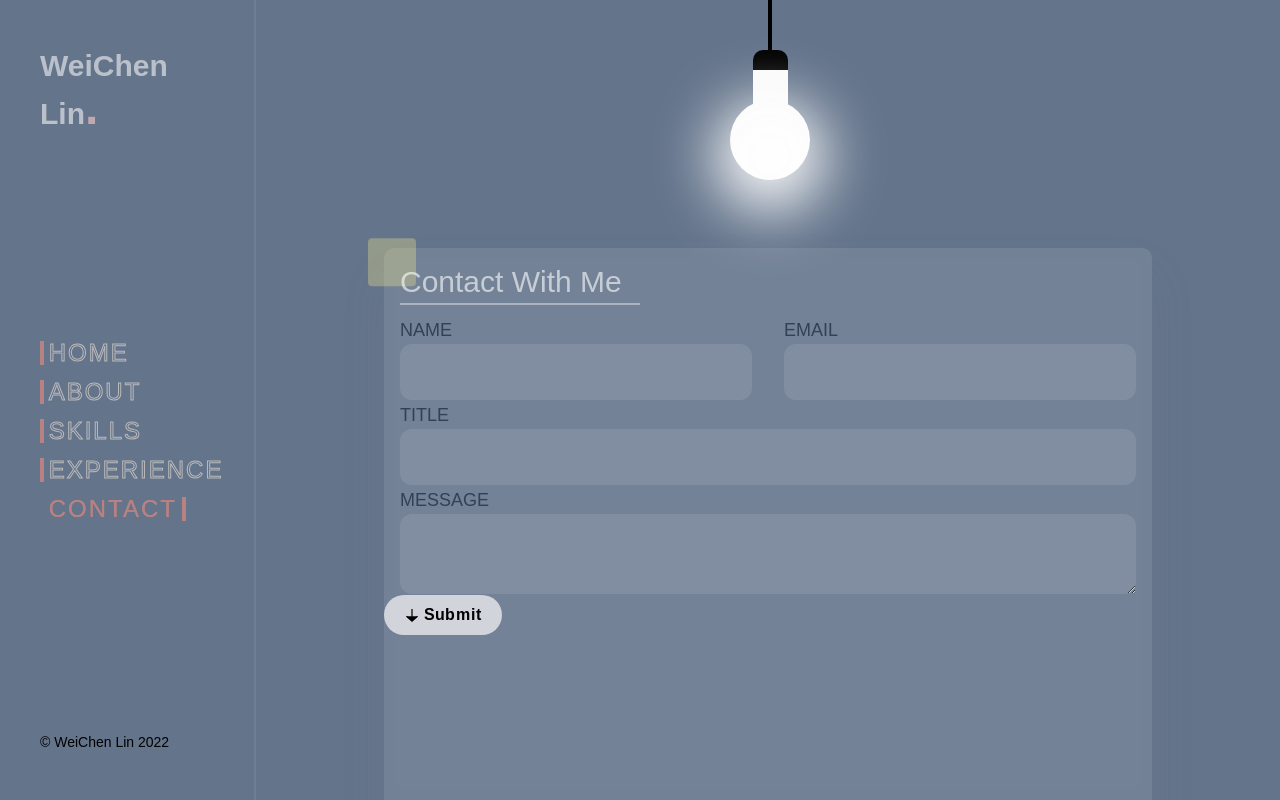
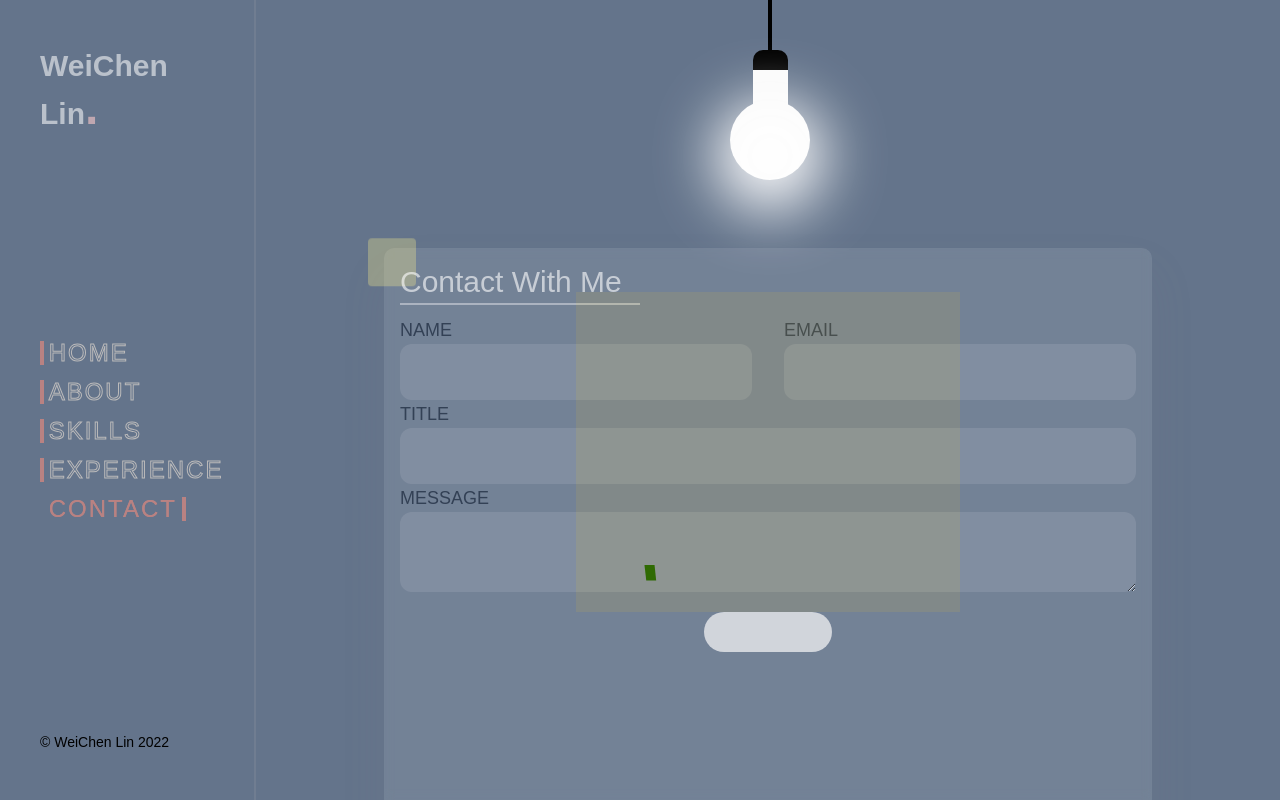
Before and after one commit to WeiChen-Lin/WCL, a Next.js app: page /contact in a window 1280 px wide. Built offline with nearby package versions, Linux system fonts and the light colour scheme.

Commit message:
feat(contact): build confetti effect

```diff
--- a/components/contact/button.css
+++ /dev/null
@@ -1,145 +0,0 @@
-@keyframes loading {
-  0% {
-    cy: 10;
-  }
-  25% {
-    cy: 3;
-  }
-  50% {
-    cy: 10;
-  }
-}
-button {
-  background: none;
-  border: none;
-  color: #f4f7ff;
-  cursor: pointer;
-  font-family: 'Quicksand', sans-serif;
-  font-size: 14px;
-  font-weight: 500;
-  height: 40px;
-  left: 50%;
-  outline: none;
-  overflow: hidden;
-  padding: 0 10px;
-  position: fixed;
-  top: 50%;
-  transform: translate(-50%, -50%);
-  width: 190px;
-  -webkit-tap-highlight-color: transparent;
-  z-index: 1;
-}
-button::before {
-  background: #1f2335;
-  border-radius: 50px;
-  box-shadow: 0 2px 5px rgba(0, 0, 0, 0.4) inset;
-  content: '';
-  display: block;
-  height: 100%;
-  margin: 0 auto;
-  position: relative;
-  transition: width 0.2s cubic-bezier(0.39, 1.86, 0.64, 1) 0.3s;
-  width: 100%;
-}
-button.ready .submitMessage svg {
-  opacity: 1;
-  top: 1px;
-  transition: top 0.4s ease 600ms, opacity 0.3s linear 600ms;
-}
-button.ready .submitMessage .button-text span {
-  top: 0;
-  opacity: 1;
-  transition: all 0.2s ease calc(var(--dr) + 600ms);
-}
-button.loading::before {
-  transition: width 0.3s ease;
-  width: 80%;
-}
-button.loading .loadingMessage {
-  opacity: 1;
-}
-button.loading .loadingCircle {
-  animation-duration: 1s;
-  animation-iteration-count: infinite;
-  animation-name: loading;
-  cy: 10;
-}
-button.complete .submitMessage svg {
-  top: -30px;
-  transition: none;
-}
-button.complete .submitMessage .button-text span {
-  top: -8px;
-  transition: none;
-}
-button.complete .loadingMessage {
-  top: 80px;
-}
-button.complete .successMessage .button-text span {
-  left: 0;
-  opacity: 1;
-  transition: all 0.2s ease calc(var(--d) + 1000ms);
-}
-button.complete .successMessage svg {
-  stroke-dashoffset: 0;
-  transition: stroke-dashoffset 0.3s ease-in-out 1.4s;
-}
-.button-text span {
-  opacity: 0;
-  position: relative;
-}
-.message {
-  left: 50%;
-  position: absolute;
-  top: 50%;
-  transform: translate(-50%, -50%);
-  width: 100%;
-}
-.message svg {
-  display: inline-block;
-  fill: none;
-  margin-right: 5px;
-  stroke-linecap: round;
-  stroke-linejoin: round;
-  stroke-width: 2;
-}
-.submitMessage .button-text span {
-  top: 8px;
-  transition: all 0.2s ease var(--d);
-}
-.submitMessage svg {
-  color: #5c86ff;
-  margin-left: -1px;
-  opacity: 0;
-  position: relative;
-  top: 30px;
-  transition: top 0.4s ease, opacity 0.3s linear;
-  width: 14px;
-}
-.loadingMessage {
-  opacity: 0;
-  transition: opacity 0.3s linear 0.3s,
-    top 0.4s cubic-bezier(0.22, 0, 0.41, -0.57);
-}
-.loadingMessage svg {
-  fill: #5c86ff;
-  margin: 0;
-  width: 22px;
-}
-.successMessage .button-text span {
-  left: 5px;
-  transition: all 0.2s ease var(--dr);
-}
-.successMessage svg {
-  color: #5cffa1;
-  stroke-dasharray: 20;
-  stroke-dashoffset: 20;
-  transition: stroke-dashoffset 0.3s ease-in-out;
-  width: 14px;
-}
-.loadingCircle:nth-child(2) {
-  animation-delay: 0.1s;
-}
-.loadingCircle:nth-child(3) {
-  animation-delay: 0.2s;
-}
--- a/components/contact/button.tsx
+++ b/components/contact/button.tsx
@@ -8,7 +8,7 @@ const Arrow = ({ isHover }: { isHover: boolean }) => {
         xmlns='http://www.w3.org/2000/svg'
         viewBox='0 0 13 12.2'
         className={`w-4 h-4 mr-2 my-1 absolute top-2 left-5 ${
-          isHover ? styles.buttonAnimate : ''
+          isHover ? styles.wordDisappear : ''
         }`}
       >
         <polyline stroke='currentColor' points='2,7.1 6.5,11.1 11,7.1 ' />
@@ -18,15 +18,27 @@ const Arrow = ({ isHover }: { isHover: boolean }) => {
   )
 }
 
+const SuccessSVG = ({ classname }: { classname?: string }) => {
+  return (
+    <svg
+      className={`w-4 h-4 mr-2 my-1 absolute top-2 left-5 ${styles.animated_check} ${classname}`}
+      viewBox='0 0 24 24'
+    >
+      <path d='M4.1 12.7L9 17.6 20.3 6.3' fill='none' />
+    </svg>
+  )
+}
+
 interface WordProps {
-  sec: number
-  word: string
-  index: number
+  sec?: number
+  word?: string
+  index?: number
   targetWord: number[]
   isHover: boolean
 }
 
-const submit = [10, 9, 10, 14, 4, 6]
+const submit = [10.4, 9.3, 9.6, 14.1, 4.4, 5.8]
+const success = [10.4, 9.3, 9, 9, 9, 8.4, 8.4]
 
 const DisapperWord = (props: WordProps) => {
   const { sec, word, index, targetWord, isHover } = props
@@ -34,16 +46,16 @@ const DisapperWord = (props: WordProps) => {
   const isFirstPosition: boolean = index === 0 ? true : false
   const finalPosition: number = isFirstPosition
     ? 0
-    : targetWord.slice(0, index).reduce((acc, cur) => acc + cur + 1, 0)
+    : targetWord.slice(0, index).reduce((acc, cur) => acc + cur, 0)
 
   return (
     <span
       className={`absolute text-base font-black top-2 ${
-        isHover ? styles.buttonAnimate : ''
+        isHover ? styles.wordDisappear : ''
       }`}
       style={{
         '--word': `${sec}ms`,
-        left: `${40 + finalPosition}px`
+        left: `${45 + finalPosition}px`
       }}
       ref={ref}
     >
@@ -52,30 +64,120 @@ const DisapperWord = (props: WordProps) => {
   )
 }
 
+const AppearWord = (props: WordProps) => {
+  const { sec, word, index, targetWord, isHover } = props
+  const isFirstPosition: boolean = index === 0 ? true : false
+  const finalPosition: number = isFirstPosition
+    ? 0
+    : targetWord.slice(0, index).reduce((acc, cur) => acc + cur, 0)
+
+  return (
+    <span
+      className={`absolute text-base font-black top-2 opacity-5	left-52 ${
+        isHover ? styles.wordAppear : ''
+      }`}
+      style={{
+        '--word': `${sec}ms`,
+        '--pos': `${50 + finalPosition}px`
+      }}
+    >
+      {word}
+    </span>
+  )
+}
+const SubmitText = (props: WordProps) => {
+  const { targetWord, isHover } = props
+  return (
+    <>
+      <Arrow isHover={isHover} />
+      {Array.from('Submit').map((ele, index) => {
+        return (
+          <DisapperWord
+            sec={index * 50}
+            word={ele}
+            index={index}
+            key={ele}
+            targetWord={targetWord}
+            isHover={isHover}
+          />
+        )
+      })}
+    </>
+  )
+}
+
+const SuccessText = (props: WordProps) => {
+  const { targetWord, isHover } = props
+  return (
+    <>
+      <SuccessSVG />
+      {Array.from('Success').map((ele, index) => {
+        return (
+          <AppearWord
+            sec={index * 50}
+            word={ele}
+            index={index}
+            key={ele}
+            targetWord={success}
+            isHover={isHover}
+          />
+        )
+      })}
+    </>
+  )
+}
+
+const Loading = () => {
+  return (
+    <ul className='relative m-auto w-9 h-3'>
+      <li
+        className={`absolute w-2 h-2 bg-slate-400 rounded-full ${styles.custom_bounce}`}
+        style={{
+          '--x': `0ms`,
+          left: '2px'
+        }}
+      ></li>
+      <li
+        className={`absolute w-2 h-2 bg-slate-400 rounded-full ${styles.custom_bounce}`}
+        style={{
+          '--x': `50ms`,
+          left: '12px'
+        }}
+      ></li>
+      <li
+        className={`absolute w-2 h-2 bg-slate-400 rounded-full ${styles.custom_bounce}`}
+        style={{
+          '--x': `100ms`,
+          left: '22px'
+        }}
+      ></li>
+    </ul>
+  )
+}
+
 export default function SubmitBut() {
   const [isHover, setIsHover] = useState(false)
   return (
     <>
       <button
-        className='bg-gray-300 rounded-full cursor-pointer h-10 item-center
-        px-6 py-2 overflow-hidden relative w-[118px] flex'
+        className={`bg-gray-300 rounded-full cursor-pointer h-10 item-center
+        px-6 py-2 relative flex mt-5 transition-all ${
+          isHover ? 'w-32' : 'w-32'
+        }`}
         onMouseEnter={() => {
           setIsHover((prev) => !prev)
         }}
       >
-        <Arrow isHover={isHover} />
-        {Array.from('Submit').map((ele, index) => {
-          return (
-            <DisapperWord
-              sec={index * 50}
-              word={ele}
-              index={index}
-              key={ele}
-              targetWord={submit}
-              isHover={isHover}
-            />
-          )
-        })}
+        {/* <SubmitText targetWord={submit} isHover={isHover} /> */}
+        {/* <Loading /> */}
+        {/* <SuccessText targetWord={submit} isHover={isHover} /> */}
+        <div className={`absolute w-96 h-80 -top-80 -left-32`}>
+          <div
+            className={`w-full h-full bg-yellow-400/10 ${styles.confetti_container}`}
+          >
+            <div className={`${styles.confetti}`}></div>
+          </div>
+        </div>
       </button>
     </>
   )
--- a/components/contact/index.tsx
+++ b/components/contact/index.tsx
@@ -26,7 +26,9 @@ export default function ContactPage() {
             Contact With Me
           </p>
         </div>
-        <div className={`w-full h-[40%] flex flex-wrap`}>
+        <div
+          className={`w-full h-[40%] flex flex-wrap items-center justify-center`}
+        >
           <ContactInput label={'name'} css={'w-1/2'} />
           <ContactInput label={'email'} css={'w-1/2'} />
           <ContactInput label={'title'} css={'w-full'} />
--- a/styles/contact/contact.module.css
+++ b/styles/contact/contact.module.css
@@ -1,9 +1,3 @@
-/* .bg {
-  height: 200%;
-  background: radial-gradient(rgb(222, 220, 220), rgb(100 116 139));
-  background-repeat: no-repeat;
-  background-position: 0% -500px;
-} */
 .bulb {
   background-color: rgb(133, 132, 132);
   left: -38px;
@@ -57,9 +51,79 @@
   bottom: -5px;
   left: 0;
 }
-.buttonAnimate {
+.wordDisappear {
   transition: top 0.2s ease, opacity 0.05s linear;
   transition-delay: var(--word);
   top: 40px;
   opacity: 0.2;
 }
+
+.wordAppear {
+  transition: left 0.5s ease, opacity 0.4s linear;
+  transition-delay: var(--word);
+  left: var(--pos);
+  opacity: 1;
+}
+
+@keyframes custom_bounce {
+  0%,
+  100% {
+    transform: translateY(-100%);
+    animation-timing-function: cubic-bezier(0.8, 0, 1, 1);
+  }
+  50% {
+    transform: none;
+    animation-timing-function: cubic-bezier(0, 0, 0.2, 1);
+  }
+}
+.custom_bounce {
+  top: 6px;
+  animation: custom_bounce 1s infinite;
+  animation-delay: var(--x);
+}
+.width_change {
+  transition: width 0.3s ease;
+}
+.animated_check {
+  height: 20px;
+  width: 20px;
+}
+.animated_check path {
+  fill: none;
+  stroke: #2f6a02;
+  stroke-width: 4;
+  stroke-dasharray: 23;
+  stroke-dashoffset: 23;
+  animation: draw 1s linear forwards;
+  stroke-linecap: round;
+  stroke-linejoin: round;
+}
+@keyframes draw {
+  to {
+    stroke-dashoffset: 0;
+  }
+}
+.confetti_container {
+  perspective: 700px;
+  position: relative;
+}
+.confetti {
+  position: absolute;
+  top: 300px;
+  left: 182px;
+  animation: confetti-animate 2.5s linear infinite;
+  width: 10px;
+  height: 20px;
+  background-color: #2f6a02;
+}
+@keyframes confetti-animate {
+  0% {
+    transform: translate3d(0, 0, 0) rotateX(0) rotateY(0);
+  }
+  5% {
+    transform: translate3d(-150px, -182px, 0) rotateX(0) rotateY(0);
+  }
+  100% {
+    transform: translate3d(100px, 105vh, 0) rotateX(1000deg) rotateY(0deg);
+  }
+}
--- a/components/contact/_button.js
+++ b/styles/contact/test.js
@@ -1,11 +1,11 @@
 // ammount to add on each button press
-const confettiCount = 20
+const confettiCount = 1
 const sequinCount = 10
 
 // "physics" variables
 const gravityConfetti = 0.3
 const gravitySequins = 0.55
-const dragConfetti = 0.075
+const dragConfetti = 0.75
 const dragSequins = 0.02
 const terminalVelocity = 3
 
@@ -87,6 +87,7 @@ Confetto.prototype.update = function () {
 
   // spin confetto by scaling y and set the color, .09 just slows cosine frequency
   this.scale.y = Math.cos((this.position.y + this.randomModifier) * 0.09)
+  console.log('trigger update')
 }
 
 // Sequin Class
@@ -133,6 +134,7 @@ render = () => {
   ctx.clearRect(0, 0, canvas.width, canvas.height)
 
   confetti.forEach((confetto, index) => {
+    console.log('make one confetto')
     let width = confetto.dimensions.x * confetto.scale.x
     let height = confetto.dimensions.y * confetto.scale.y
 
```
Also changed, not shown: components/contact/button.html (deleted, +0 -24 lines).
